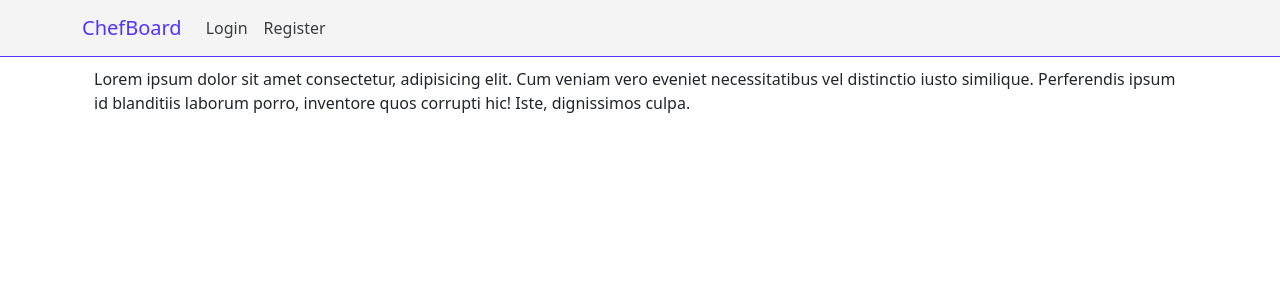
After one commit to naiemg/chefboard, a Django app: template templates/menu/category_read.html in a window 1280 px wide. The commit adds this page. Shown: the top 300 px of the page. Run offline with Django 3.2, Linux system fonts and the light colour scheme; the template is opened without the code that fills it, so the values that code supplies are empty; some libraries are stand-ins or nearby versions.

Commit message:
category read functionality

```diff
--- a/apps/menu/urls.py
+++ b/apps/menu/urls.py
@@ -9,5 +9,6 @@ urlpatterns = [
 	path('restaurant/<int:rest_id>/update/', views.restaurant_update, name="restaurant_update"),
 
 	path('restaurant/<int:rest_id>/category/create/', views.category_create, name="category_create"),
+	path('restaurant/<int:rest_id>/category/<int:cat_id>/', views.category_read, name="category_read"),
 	path('restaurant/<int:rest_id>/category/<int:cat_id>/update/', views.category_update, name="category_update"),
 ]
--- /dev/null
+++ b/templates/menu/category_read.html
@@ -0,0 +1,15 @@
+{% extends 'base.html' %}
+
+{% block head %}
+{% endblock %}
+
+{% block title %}
+{% endblock %}
+
+{% block body %}
+<div class="container">
+    Lorem ipsum dolor sit amet consectetur, adipisicing elit. Cum veniam vero eveniet necessitatibus vel distinctio
+    iusto similique. Perferendis ipsum id blanditiis laborum porro, inventore quos corrupti hic! Iste, dignissimos
+    culpa.
+</div>
+{% endblock %}
--- a/templates/menu/restaurant_read_categories.html
+++ b/templates/menu/restaurant_read_categories.html
@@ -18,7 +18,8 @@ Categories | {{rest_owned.name}}
         {% for c in categories %}
         <li class="list-group-item d-flex justify-content-between align-items-start">
             <div class="ms-2 me-auto">
-                <div class="fw-bold">{{c.name}}</div>
+                <div class="fw-bold"><a href="{% url 'category_read' rest_owned.id c.id %}">{{c.name}}</a>
+                </div>
             </div>
             <a class="" href="{% url 'category_update' rest_owned.id c.id %}">Edit</a>
         </li>
```
Also changed, not shown: apps/menu/views.py (+9 -0 lines).
